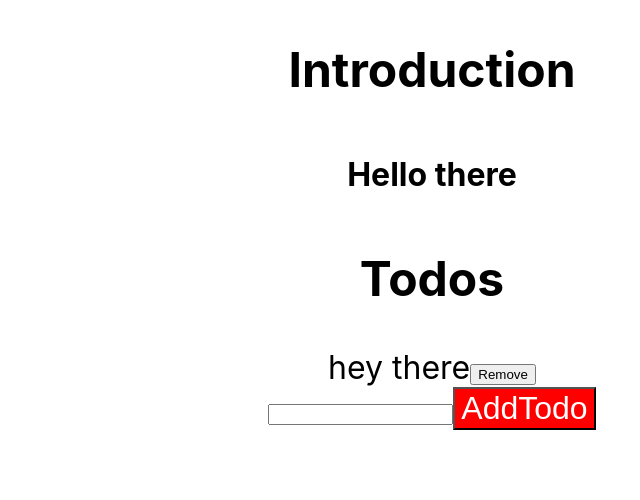
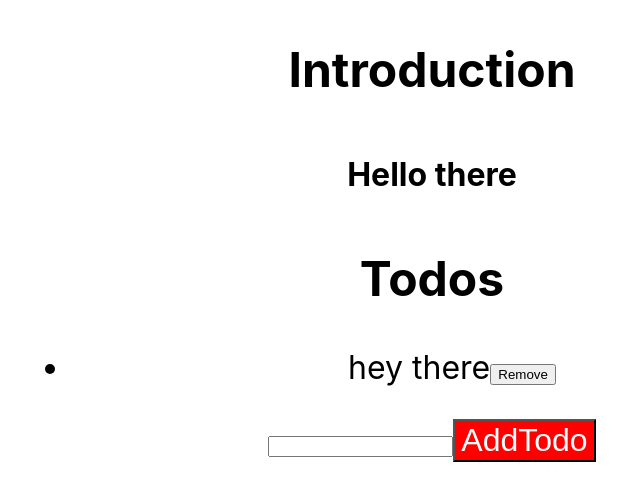
Before and after one commit to Neoj1sec142/typescript, a React (Create React App) app in the folder no-bs-ts/react-ts/lesson23/lesson/: page / in a window 1280 px wide. Shown: the top 500 px of the page, without its empty margins (208-848 px from the left). Built offline with nearby package versions, Linux system fonts and the light colour scheme.

Commit message:
worked with generic components

```diff
--- a/no-bs-ts/react-ts/lesson23/lesson/src/App.tsx
+++ b/no-bs-ts/react-ts/lesson23/lesson/src/App.tsx
@@ -77,6 +77,26 @@
 //   <Button onClick={() => setValue(value + 1)} title={`Add - ${value}`}/>
 // )
 
+function UL<T>({
+  items,
+  render,
+  itemClick,
+}: React.DetailedHTMLProps<
+React.HTMLAttributes<
+HTMLUListElement>, HTMLUListElement
+> & {
+  items: T[];
+  render: (item: T) => React.ReactNode;
+  itemClick: (item: T) => void;
+}){
+  return(
+    <ul>
+      {items.map((item, i) => (
+        <li onClick={() => itemClick(item)} key={i}>{render(item)}</li>
+      ))}
+    </ul>
+  )
+}
 
 
 
@@ -134,15 +154,28 @@
       <Box>
         Hello there
       </Box>
+
+
       {/* <List items={["one", "two", "three"]} onClick={onListClick}/> */}
       {/* <Box>{JSON.stringify(payload)}</Box> */}
       {/* <Incrementor value={value} setValue={setValue}/> */}
       <Heading title="Todos"/>
-      {todos.map((todo) => (
+      <UL
+        itemClick={(item) => alert(item.id)}
+        items={todos}
+        render={(todo) => (
+          <>
+            {todo.text}
+            <button onClick={() => removeTodo(todo.id)}>Remove</button>
+          </>
+        )}
+      />
+
+      {/* {todos.map((todo) => (
         <div key={todo.id}>
           {todo.text}
           <button onClick={() => removeTodo(todo.id)}>Remove</button>
-        </div>))}
+        </div>))} */}
         <div>
           <input type="text" ref={newTodoRef}/>
           <Button onClick={onAddTodo}>AddTodo</Button>
--- a/no-bs-ts/react-ts/lesson23/lesson/src/useTodos.ts
+++ b/no-bs-ts/react-ts/lesson23/lesson/src/useTodos.ts
@@ -49,5 +49,5 @@
         })
     }, [])
 
-    return { todos }
+    return { todos, removeTodo, addTodo }
 }
```
